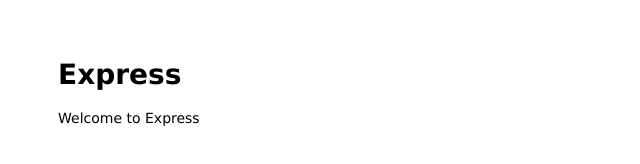
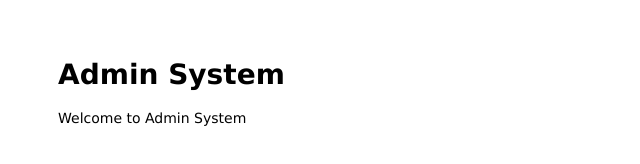
Before and after one commit to YangKyuYeol/mastering-git-github, a website: page public/index.html in a window 1280 px wide. Shown: the whole page, without its empty margins (0-640 px from the left). Drawn offline with Linux system fonts and the light colour scheme.

Commit message:
Change the title of main page

```diff
--- a/public/index.html
+++ b/public/index.html
@@ -1,13 +1,13 @@
 <html>
 
 <head>
-  <title>Express</title>
+  <title>Admin System</title>
   <link rel="stylesheet" href="/stylesheets/style.css">
 </head>
 
 <body>
-  <h1>Express</h1>
-  <p>Welcome to Express</p>
+  <h1>Admin System</h1>
+  <p>Welcome to Admin System</p>
 </body>
 
 </html>
```
